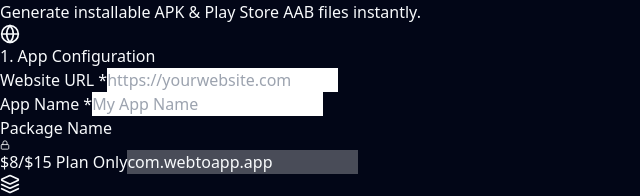
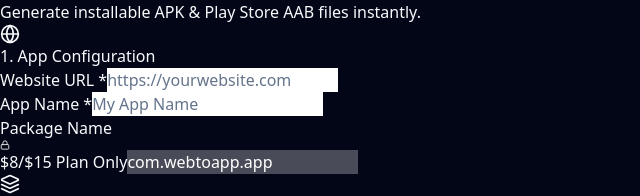
Before and after one commit to live-signal29/webtoapk-aab-builder, a React (Vite) app: page / in a window 1280 px wide. Shown: the part 150-346 px from the top of the page, without its empty margins (0-640 px from the left). Built offline with nearby package versions, Linux system fonts and the light colour scheme; no server answers.

Commit message:
Enhance input field styles for auto-fill and contrast
Added styles for Chrome/Safari auto-fill and improved input field contrast.

```diff
--- a/src/index.css
+++ b/src/index.css
@@ -8,3 +8,21 @@ body {
   color: #f8fafc;
   font-family: system-ui, -apple-system, BlinkMacSystemFont, 'Segoe UI', Roboto, Oxygen, Ubuntu, Cantarell, sans-serif;
 }
+
+/* Chrome/Safari Auto-fill Color Fix */
+input:-webkit-autofill,
+input:-webkit-autofill:hover,
+input:-webkit-autofill:focus {
+  -webkit-text-fill-color: #ffffff !important;
+  -webkit-box-shadow: 0 0 0px 1000px #020617 inset !important;
+  transition: background-color 5000s ease-in-out 0s;
+}
+
+/* Input Fields Contrast */
+input {
+  color: #ffffff !important;
+}
+
+input::placeholder {
+  color: #64748b !important;
+}
```
